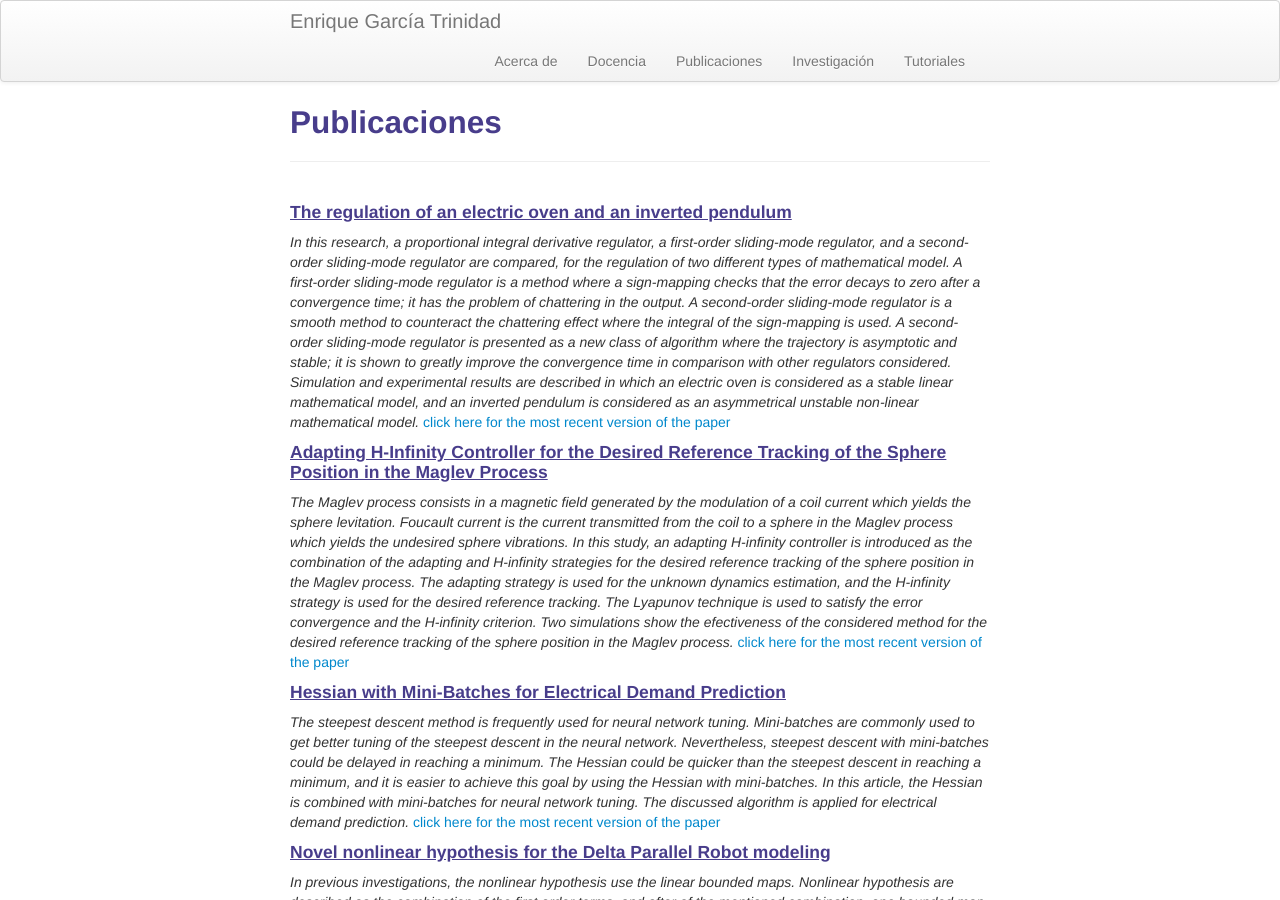
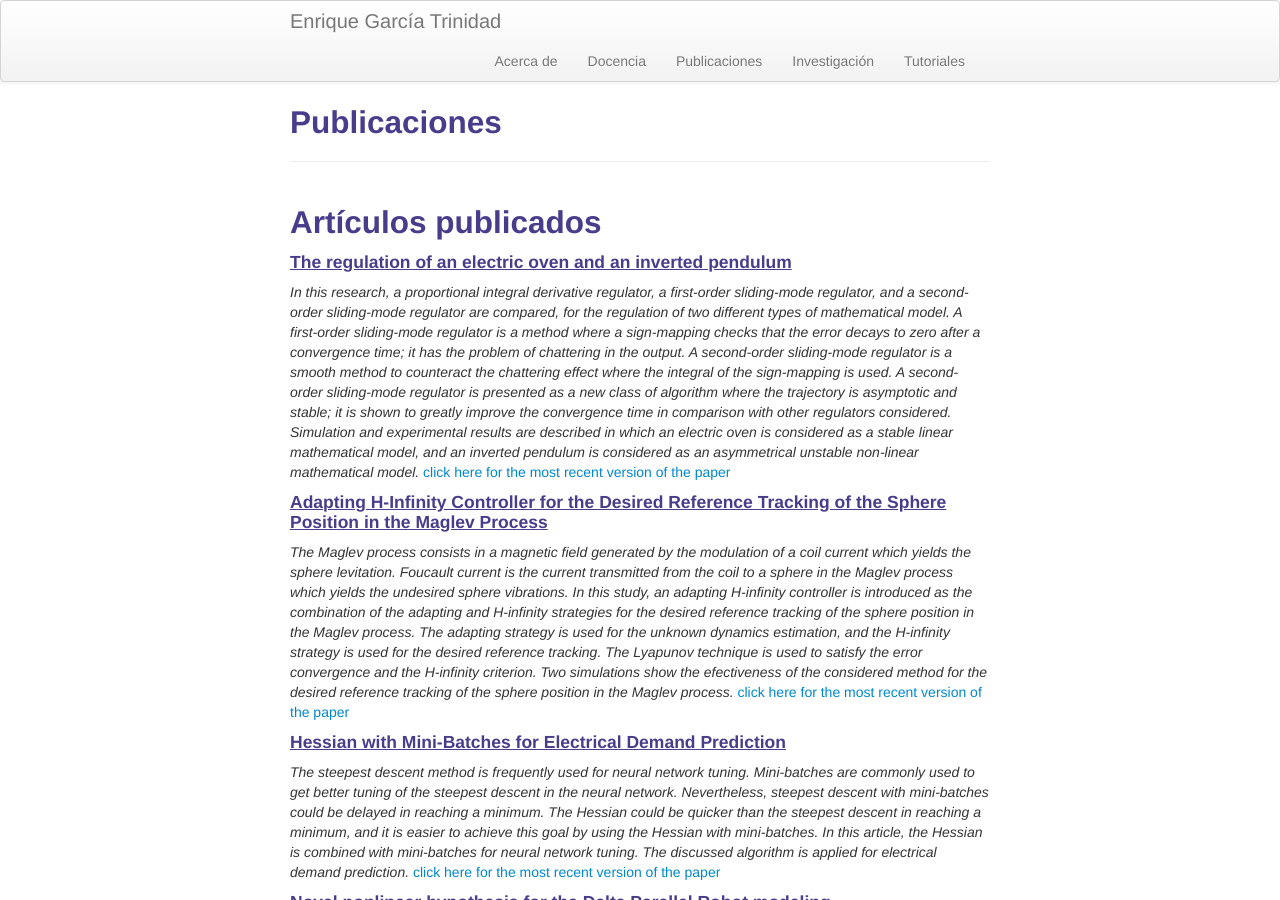
Before and after one commit to enriGarcia/enriGarcia.github.io, a Jekyll site: the page built from pages/publications.md, in a window 1280 px wide and 900 px high. Built offline with Jekyll 4.4.1, drawn with Linux system fonts in a browser that asks for light colours.

Commit message:
webpage update

```diff
--- a/pages/publications.md
+++ b/pages/publications.md
@@ -3,6 +3,8 @@ layout: page
 title: Publicaciones
 description: Enrique Garcia-Trinidad publications
 ---
+
+## Artículos publicados
 
 #### <u>The regulation of an electric oven and an inverted pendulum</u>
 *In this research, a proportional integral derivative regulator, a first-order sliding-mode regulator, and a second-order sliding-mode regulator are compared, for the regulation of two different types of mathematical model. A first-order sliding-mode regulator is a method where a sign-mapping checks that the error decays to zero after a convergence time; it has the problem of chattering in the output. A second-order sliding-mode regulator is a smooth method to counteract the chattering effect where the integral of the sign-mapping is used. A second-order sliding-mode regulator is presented as a new class of algorithm where the trajectory is asymptotic and stable; it is shown to greatly improve the convergence time in comparison with other regulators considered. Simulation and experimental results are described in which an electric oven is considered as a stable linear mathematical model, and an inverted pendulum is considered as an asymmetrical unstable non-linear mathematical model.*
```
Also changed, not shown: other parts of pages/publications.md (+2 -0 lines).
